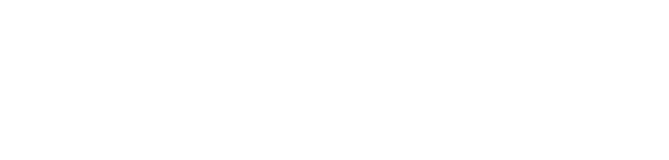
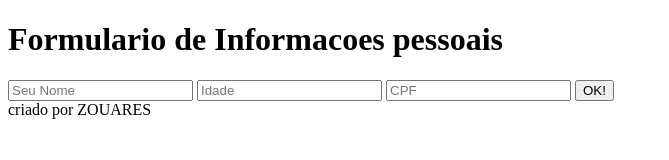
Before and after one commit to Zouares/programacao-web-aula, a plain HTML site: page index.html in a window 1280 px wide. Shown: the whole page, without its empty margins (0-669 px from the left). Drawn offline with Linux system fonts and the light colour scheme.

Commit message:
ALteracoes no HTML e adicao no css

```diff
--- a/index.html
+++ b/index.html
@@ -4,8 +4,14 @@
     <meta charset="UTF-8">
     <meta name="viewport" content="width=device-width, initial-scale=1.0">
     <title>Aula</title>
+
 </head>
 <body>
-
+    <h1>Formulario de Informacoes pessoais</h1>
+    <input type="text" placeholder="Seu Nome">
+    <input type="number"placeholder="Idade">
+    <input type="text"placeholder="CPF">
+    <button>OK!</button>
+    <footer>criado por ZOUARES</footer>
 </body>
 </html>
```
Also changed, not shown: style.css (added).
